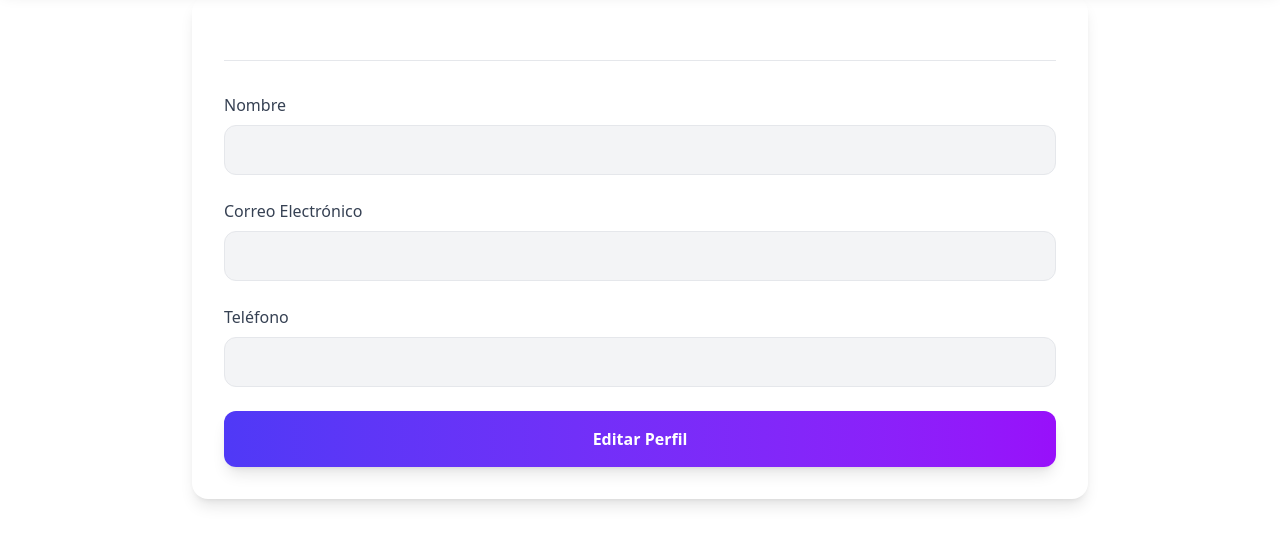
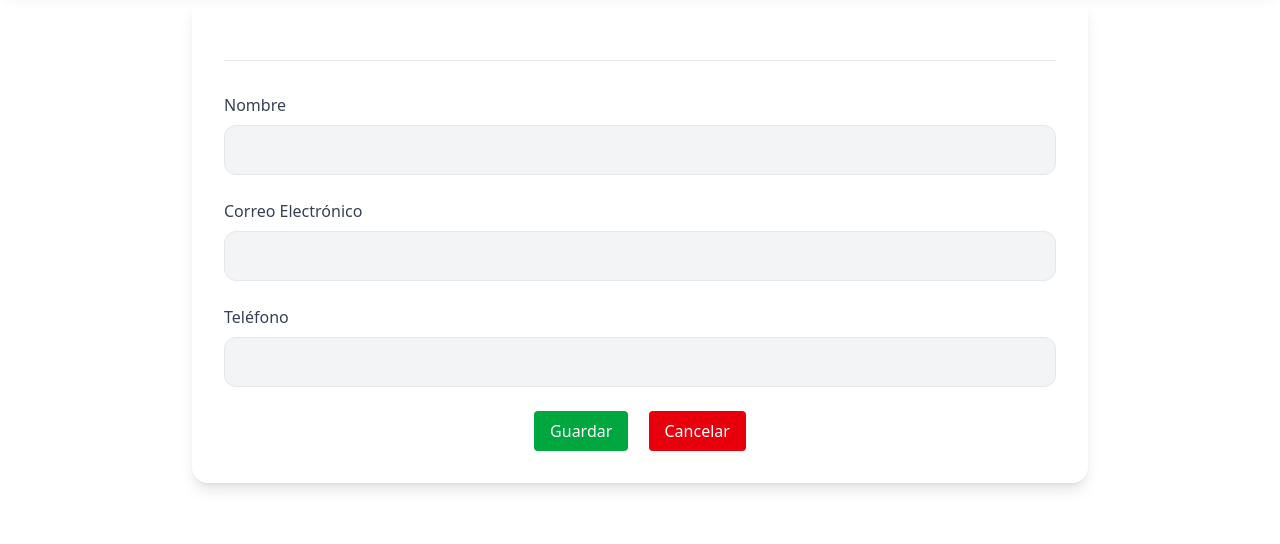
Before and after one commit to jhon170920/ecomerce, a website: page src/pages/perfil.html in a window 1280 px wide. Both pictures are taken after a click on the button "Editar Perfil". Shown: the part 56-600 px from the top of the page. Drawn offline with Linux system fonts and the light colour scheme.

Commit message:
subir edicciones boton en perfil.html y funcionalidades en perfil.js

```diff
--- a/src/pages/java/perfil.js
+++ b/src/pages/java/perfil.js
@@ -137,14 +137,14 @@ document.getElementById("user-avatar").textContent = avatar;
         </div>
         `;
 
-        // ✅ CORRECCIÓN: usar el ID correcto "user-avatar-perfil"
+        // Inicial del nombre en el avatar
         const avatarSpan = `${usuario.name[0]}`.toUpperCase();
         document.getElementById("user-avatar-perfil").textContent = avatarSpan;
 
-        // ✅ Nombre del usuario al lado del avatar
+        // Nombre del usuario junto al avatar
         document.getElementById("user-perfil-name").textContent = `${usuario.name}`;
 
-        // ✅ Correo del usuario al lado del avatar
+        // Correo del usuario al lado del avatar
         document.getElementById("user-perfil-email").textContent = usuario.email;
 
         // LLENAR LOS CAMPOS DEL FORMULARIO
@@ -153,8 +153,30 @@ document.getElementById("user-avatar").textContent = avatar;
         document.getElementById("telefono").value = usuario.telefono || usuario.phone || '';
     }
 });
+// Botones para editar y cancelar
+
+const btnPrincipal = document.getElementById('btn-principal');
+const btnCancelar = document.getElementById('btn-cancelar');
+const acciones = document.getElementById('acciones')
+
+btnPrincipal.addEventListener('click', () => {
+    // habilitar botones secundarios
+    acciones.classList.remove('hidden');
+    // ocultar boton principal
+    btnPrincipal.classList.add('hidden');
+    // habilitar campos de formulario
+    document.getElementById('nombre').removeAttribute('disabled');
+    document.getElementById('email').removeAttribute('disabled');
+    document.getElementById('telefono').removeAttribute('disabled');
+});
+btnCancelar.addEventListener('click', () => {
+    // ocultar botones secundarios
+    acciones.classList.add('hidden');
+    // mostrar boton principal
+    btnPrincipal.classList.remove('hidden');
+});
 //FUNCIÓN PARA EDITAR PERFIL
-// ========================================
+
 async function editarPerfil() {
     const nombre = document.getElementById('nombre').value.trim();
     const email = document.getElementById('email').value.trim();
--- a/src/pages/perfil.html
+++ b/src/pages/perfil.html
@@ -3,7 +3,7 @@
 <head>
     <meta charset="UTF-8">
     <meta name="viewport" content="width=device-width, initial-scale=1.0">
-    <title>Perfil - jimy lombana</title>
+    <title>Mi Perfil</title>
     <link rel="stylesheet" href="../style/output.css">
 </head>
 <body>
@@ -82,6 +82,7 @@
                     <input
                         type="text"
                         id="nombre"
+                        disabled
                         class="w-full px-4 py-3 bg-gray-100 border border-gray-200 rounded-xl focus:outline-none focus:ring-2 focus:ring-indigo-500 focus:bg-white transition-all"
                     />
             </div>
@@ -94,6 +95,7 @@
                 <input
                     type="email"
                     id="email"
+                    disabled
                     class="w-full px-4 py-3 bg-gray-100 border border-gray-200 rounded-xl focus:outline-none focus:ring-2 focus:ring-indigo-500 focus:bg-white transition-all"
                 />
             </div>
@@ -106,17 +108,36 @@
                 <input
                     type="tel"
                     id="telefono"
+                    disabled
                     class="w-full px-4 py-3 bg-gray-100 border border-gray-200 rounded-xl focus:outline-none focus:ring-2 focus:ring-indigo-500 focus:bg-white transition-all"
                 />
             </div>
 
             <!-- Botón Editar Perfil -->
-            <button
-                onclick="editarPerfil()"
-                class="w-full py-4 bg-gradient-to-r from-indigo-600 to-purple-600 text-white font-semibold rounded-xl hover:from-indigo-700 hover:to-purple-700 transition-all shadow-lg hover:shadow-xl transform hover:scale-105 active:scale-95 cursor-pointer"
+             <div class="flex flex-col items-center justify-center space-y-2">
+                <!--Boton principal-->
+                <button id="btn-principal" class="w-full py-4 bg-linear-to-r from-indigo-600 to-purple-600 text-white font-semibold rounded-xl hover:from-indigo-700 hover:to-purple-700 transition-all shadow-lg hover:shadow-xl transform hover:scale-105 active:scale-95 cursor-pointer"
+                >
+                    Editar Perfil
+                </button>
+                <!--Botones Secundarios-->
+                <div id="acciones" class="hidden justify-center items-center space-x-4">
+
+                    <button onclick="editarPerfil()" class="px-4 py-2 bg-green-600 text-white rounded hover:bg-green-700">
+                        Guardar
+                    </button>
+                    <button id="btn-cancelar" class="px-4 py-2 bg-red-600 text-white rounded hover:bg-red-700">
+                        Cancelar
+                    </button>
+
+                </div>
+             </div>
+            <!-- <button
+            onclick="editarPerfil()"
+                class="w-full py-4 bg-linear-to-r from-indigo-600 to-purple-600 text-white font-semibold rounded-xl hover:from-indigo-700 hover:to-purple-700 transition-all shadow-lg hover:shadow-xl transform hover:scale-105 active:scale-95 cursor-pointer"
             >
                 Editar Perfil
-            </button>
+            </button> -->
         </div>
     </div>
     <script src="../pages/java/perfil.js"></script>
```
Also changed, not shown: src/style/output.css.
